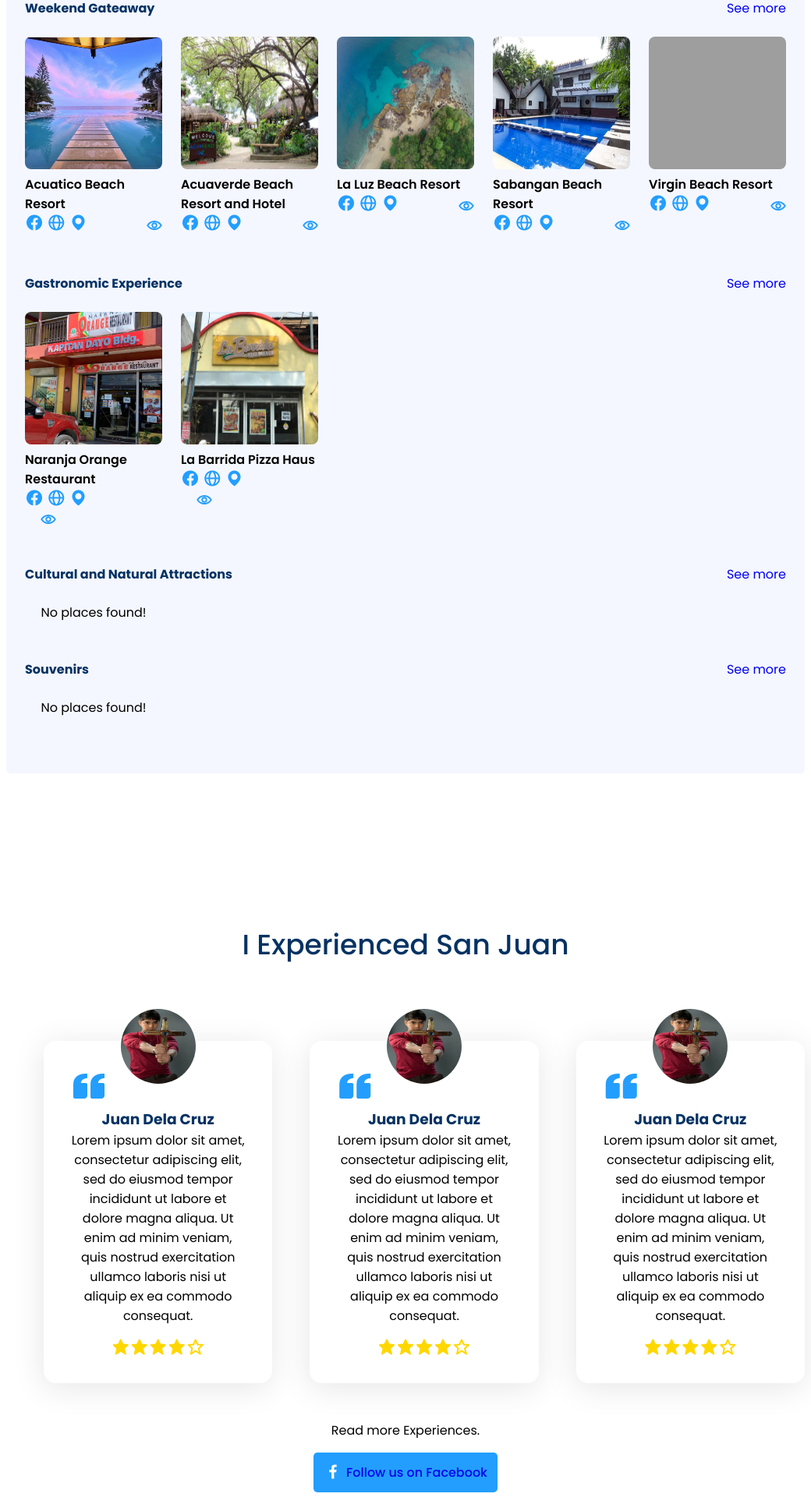
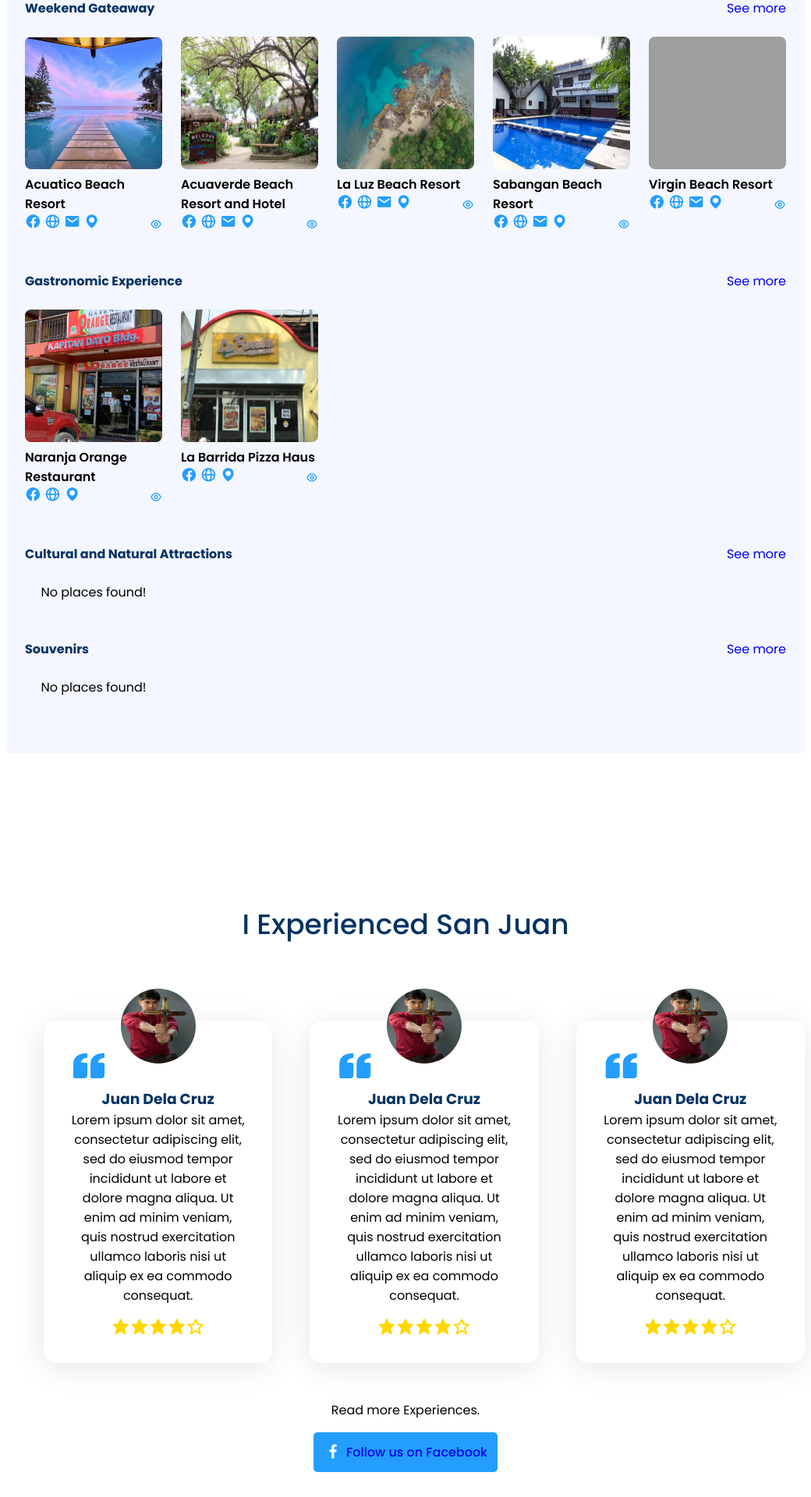
Before and after one commit to Jerremygab/SJ-Tours, a PHP site: page / in a window 1280 px wide; the page is wider, and only the part inside the window is pictured. Shown: the part 1445-3365 px from the top of that part at 78% size, without its empty margins (120-1160 px from the left). Run offline with PHP 8.4, Linux system fonts and the light colour scheme; data comes from the database, SQL or seed files in the repository; data that the repository does not hold is empty; some libraries are stand-ins or nearby versions; grey boxes are pictures that could not be loaded.

Commit message:
85% Done

```diff
--- a/css/style.css
+++ b/css/style.css
@@ -1,5 +1,7 @@
 @import url('https://fonts.googleapis.com/css2?family=Kanit:ital,wght@0,300;1,200;1,800&family=Poppins:ital,wght@0,100;0,200;0,300;0,400;0,500;0,600;0,700;0,800;0,900;1,100;1,200;1,300;1,400;1,500;1,600;1,700;1,800;1,900&family=Rowdies:wght@300;700&family=Rubik:ital,wght@0,300;0,400;0,500;0,600;0,700;0,800;0,900;1,300;1,400;1,500;1,600;1,700;1,800;1,900&display=swap');
 @import url('https://unpkg.com/boxicons@latest/css/boxicons.min.css');
+@import url('https://unicons.iconscout.com/release/v4.0.8/css/line.css');
+@import url('https://maxcdn.bootstrapcdn.com/font-awesome/4.3.0/css/font-awesome.min.css');
 
 :root{
     /*========== Colors ==========*/
@@ -92,6 +94,118 @@ b{
     border-radius: 5px;
     margin-top: 3rem;
 }
+*, *:before, *:after {
+    box-sizing: border-box;
+  }
+
+  .modal-container {
+    margin: 60px auto;
+    padding-top: 0px;
+    position: relative;
+    width: 160px;
+  }
+  .modal-container .modal-btn {
+    display: block;
+    margin: 0 auto;
+    color: #fff;
+    width: 160px;
+    height: 50px;
+    line-height: 50px;
+    background: #446CB3;
+    font-size: 22px;
+    border: 0;
+    border-radius: 3px;
+    cursor: pointer;
+    text-align: center;
+    box-shadow: 0 5px 5px -5px #333;
+    transition: background 0.3s ease-in;
+  }
+  .modal-container .modal-btn:hover {
+    background: #365690;
+  }
+  .modal-container .modal-content,
+  .modal-container .modal-backdrop {
+    height: 0;
+    width: 0;
+    opacity: 0;
+    visibility: hidden;
+    overflow: hidden;
+    cursor: pointer;
+    transition: opacity 0.2s ease-in;
+  }
+  .modal-container .modal-close {
+    color: #aaa;
+    position: absolute;
+    right: 5px;
+    top: 5px;
+    padding-top: 3px;
+    background: #fff;
+    font-size: 16px;
+    width: 25px;
+    height: 25px;
+    font-weight: bold;
+    text-align: center;
+    cursor: pointer;
+  }
+  .modal-container .modal-close:hover {
+    color: #333;
+  }
+  .modal-container .modal-content-btn {
+    position: absolute;
+    text-align: center;
+    cursor: pointer;
+    bottom: 20px;
+    right: 30px;
+    background: #446CB3;
+    color: #fff;
+    width: 50px;
+    border-radius: 2px;
+    font-size: 14px;
+    height: 32px;
+    padding-top: 9px;
+    font-weight: normal;
+  }
+  .modal-container .modal-content-btn:hover {
+    color: #fff;
+    background: #365690;
+  }
+  .modal-container #modal-toggle {
+    display: none;
+  }
+  .modal-container #modal-toggle.active ~ .modal-backdrop, .modal-container #modal-toggle:checked ~ .modal-backdrop {
+    background-color: rgba(0, 0, 0, 0.6);
+    width: 100vw;
+    height: 100vh;
+    position: fixed;
+    left: 0;
+    top: 0;
+    z-index: 9;
+    visibility: visible;
+    opacity: 1;
+    transition: opacity 0.2s ease-in;
+  }
+  .modal-container #modal-toggle.active ~ .modal-content, .modal-container #modal-toggle:checked ~ .modal-content {
+    opacity: 1;
+    background-color: #fff;
+    max-width: 400px;
+    width: 400px;
+    height: 280px;
+    padding: 10px 30px;
+    position: fixed;
+    left: calc(50% - 200px);
+    top: 12%;
+    border-radius: 4px;
+    z-index: 999;
+    pointer-events: auto;
+    cursor: auto;
+    visibility: visible;
+    box-shadow: 0 3px 7px rgba(0, 0, 0, 0.6);
+  }
+  @media (max-width: 400px) {
+    .modal-container #modal-toggle.active ~ .modal-content, .modal-container #modal-toggle:checked ~ .modal-content {
+      left: 0;
+    }
+  }
 footer{
     background-color: var(--modal-color);
     display: grid;
@@ -182,7 +296,7 @@ header.sticky{
 }
 
 .icons_{
-    font-size: 1.5rem;
+    font-size: 1.3rem;
     color: var(--secondary-color);
     transition: all .4s ease ;
 }
@@ -308,19 +422,34 @@ header.sticky{
 }
 .exp_icons{
     display: flex;
-    justify-content: space-between;
+    align-items: center;
+}
+.view_count{
+    display: flex;
+    gap:2px;
+    align-items: center;
+    margin-left: auto;
+}
+.view_count p{
+    font-size: var(--smaller-font-size);
+    font-weight: var(--font-medium);
+}
+.view_count .icons_{
+    font-size: var(--normal-font-size);
 }
 .exp_links .icons_:hover{
     transform: scale(1.3);
 }
 .views_{
-    display: grid;
-    grid-template-columns: repeat(2,1fr);
+    display: flex;
+    justify-content: space-between;
     align-items: center;
     width: 2.5rem;
     fill: var(--secondary-color);
 }
-
+.views_ .eye{
+    width: 100%;
+}
 .quick_view .form{
     padding:2rem;
     background-color: var(--modal-color);
@@ -713,7 +842,7 @@ table td{
     border-radius: .5rem;
     transition: all .4s ease 0s;
 }
-.btn{
+.visit_btn{
     cursor: pointer;
     color: var(--bg-color);
     font-size: var(--normal-font-size);
@@ -724,7 +853,7 @@ table td{
     padding: .5rem 1.5rem;
     margin-top: 1rem;
 }
-.btn:hover{
+.visit_btn:hover{
     box-shadow: 0 4px 8px 0 rgba(0, 0, 0, 0.2), 0 6px 20px 0 rgba(0, 0, 0, 0.19);
 }
 
--- a/gs-see-more.php
+++ b/gs-see-more.php
@@ -51,7 +51,7 @@ include 'components/connect.php';
                             <p><?= $fetch_places['description']; ?></p>
 
                             <a href="quickview.php?pid=<?= $fetch_places['id']; ?>">
-                                <button class="btn">Visit Now</button>
+                                <button class="visit_btn">Visit Now</button>
                             </a>
                         </div>
                     </div>
--- a/index.php
+++ b/index.php
@@ -106,7 +106,7 @@ include 'components/connect.php';
                     ?>
                     <div class="weekend_gateaway">
                         <div class="exp_img_box">
-                        <a href="quickview.php?pid=<?= $fetch_places['id']; ?>" target="_blank">
+                        <a href="quickview.php?pid=<?= $fetch_places['id']; ?>">
                             <img id="<?= $fetch_places['id']; ?>" tbl="weekend_gateaway" thumbnail src="img/tourist/<?= $fetch_places['img1']; ?>" >
                         </a>
                         </div>
@@ -117,15 +117,24 @@ include 'components/connect.php';
                             <div class="exp_links">
                                 <a href="<?= $fetch_places['fb_link']; ?>" target="_blank"><i class='bx bxl-facebook-circle icons_'></i></a>
                                 <a href="<?= $fetch_places['web_link']; ?>" target="_blank"><i class='bx bx-globe icons_'></i></a>
-                                <!-- <a href="<?= $fetch_places['gmail_link']; ?>" target="_blank"><i class='bx bxs-envelope icons_'></i></a> -->
-                                <!-- <a href="<?= $fetch_places['phone_link']; ?>" target="_blank"><i class='bx bxs-phone icons_'></i></a> -->
+                                <!-- <i class='bx bxs-phone icons_' for="modal-toggle"></i> -->
+                                <a href="#modal-one"><i class='bx bxs-envelope icons_' onclick="modal()"></i></a>
                                 <a href="<?= $fetch_places['map_link']; ?>" target="_blank"><i class='bx bxs-map icons_'></i></a>
                             </div>
-                            <div class="views_">
-
-                                <span id="display_weekend_gateaway_<?= $fetch_places['id']; ?>"><?= $fetch_places['views']; ?></span>
-
-                                <svg class="eye"xmlns="http://www.w3.org/2000/svg" viewBox="0 0 32 32" id="eye"><path d="M31.299 15.25C28.15 9.8 22.289 6.414 16 6.414S3.849 9.8.701 15.25a1.497 1.497 0 0 0 0 1.5C3.85 22.2 9.711 25.586 16 25.586S28.151 22.2 31.299 16.75a1.497 1.497 0 0 0 0-1.5zM16 22.586A14.712 14.712 0 0 1 3.763 16c2.7-4.084 7.31-6.586 12.237-6.586S25.537 11.916 28.237 16A14.712 14.712 0 0 1 16 22.586z"></path><path d="M16 10.054c-3.278 0-5.946 2.668-5.946 5.946s2.668 5.946 5.946 5.946 5.946-2.668 5.946-5.946-2.668-5.946-5.946-5.946zm0 8.892c-1.625 0-2.946-1.321-2.946-2.946s1.321-2.946 2.946-2.946 2.946 1.321 2.946 2.946-1.321 2.946-2.946 2.946z"></path></svg>
+                                <!-- <div class="modal-container">
+                                    <input id="modal-toggle" type="checkbox">
+                                        <label class="modal-btn" for="modal-toggle">Click me</label>
+                                        <label class="modal-backdrop" for="modal-toggle"></label>
+                                    <div class="modal-content">
+                                        <label class="modal-close" for="modal-toggle">&#x2715;</label>
+                                        <h2>Modal title</h2><hr />
+                                        <p>Hello from inside the modal!</p>
+                                        <label class="modal-content-btn" for="modal-toggle">OK</label>
+                                    </div>
+                                </div>  -->
+                            <div class="view_count">
+                                <p id="display_weekend_gateaway_<?= $fetch_places['id']; ?>"><?= $fetch_places['views']; ?></p>
+                                <i class="uil uil-eye icons_"></i>
                             </div>
                         </div>
                     </div>
@@ -158,6 +167,7 @@ include 'components/connect.php';
                         <div class="exp_place">
                             <b><?= $fetch_places['place_name']; ?></b>
                         </div>
+                        <div class="exp_icons">
                             <div class="exp_links">
                                 <a href="<?= $fetch_places['fb_link']; ?>" target="_blank"><i class='bx bxl-facebook-circle icons_'></i></a>
                                 <a href="<?= $fetch_places['web_link']; ?>" target="_blank"><i class='bx bx-globe icons_'></i></a>
@@ -165,9 +175,10 @@ include 'components/connect.php';
                                 <!-- <a href="<?= $fetch_places['phone_link']; ?>" target="_blank"><i class='bx bxs-phone icons_'></i></a> -->
                                 <a href="<?= $fetch_places['map_link']; ?>" target="_blank"><i class='bx bxs-map icons_'></i></a>
                             </div>
-                        <div class="views_">
-                            <span id="display_gastronomic_exp_<?= $fetch_places['id']; ?>"><?= $fetch_places['views']; ?></span>
-                            <svg class="eye"xmlns="http://www.w3.org/2000/svg" viewBox="0 0 32 32" id="eye"><path d="M31.299 15.25C28.15 9.8 22.289 6.414 16 6.414S3.849 9.8.701 15.25a1.497 1.497 0 0 0 0 1.5C3.85 22.2 9.711 25.586 16 25.586S28.151 22.2 31.299 16.75a1.497 1.497 0 0 0 0-1.5zM16 22.586A14.712 14.712 0 0 1 3.763 16c2.7-4.084 7.31-6.586 12.237-6.586S25.537 11.916 28.237 16A14.712 14.712 0 0 1 16 22.586z"></path><path d="M16 10.054c-3.278 0-5.946 2.668-5.946 5.946s2.668 5.946 5.946 5.946 5.946-2.668 5.946-5.946-2.668-5.946-5.946-5.946zm0 8.892c-1.625 0-2.946-1.321-2.946-2.946s1.321-2.946 2.946-2.946 2.946 1.321 2.946 2.946-1.321 2.946-2.946 2.946z"></path></svg>
+                            <div class="view_count">
+                                <p id="display_gastronomic_exp_<?= $fetch_places['id']; ?>"><?= $fetch_places['views']; ?></p>
+                                <i class="uil uil-eye icons_"></i>
+                            </div>
                         </div>
                     </div>
                     <?php
@@ -199,6 +210,7 @@ include 'components/connect.php';
                         <div class="exp_place">
                             <b><?= $fetch_places['place_name']; ?></b>
                         </div>
+                        <div class="exp_icons">
                             <div class="exp_links">
                                 <a href="<?= $fetch_places['fb_link']; ?>" target="_blank"><i class='bx bxl-facebook-circle icons_'></i></a>
                                 <a href="<?= $fetch_places['web_link']; ?>" target="_blank"><i class='bx bx-globe icons_'></i></a>
@@ -206,9 +218,11 @@ include 'components/connect.php';
                                 <!-- <a href="<?= $fetch_places['phone_link']; ?>" target="_blank"><i class='bx bxs-phone icons_'></i></a> -->
                                 <a href="<?= $fetch_places['map_link']; ?>" target="_blank"><i class='bx bxs-map icons_'></i></a>
                             </div>
-                        <div class="views_">
-                        <span id="display_attractions_<?= $fetch_places['id']; ?>"><?= $fetch_places['views']; ?></span>
-                            <svg class="eye"xmlns="http://www.w3.org/2000/svg" viewBox="0 0 32 32" id="eye"><path d="M31.299 15.25C28.15 9.8 22.289 6.414 16 6.414S3.849 9.8.701 15.25a1.497 1.497 0 0 0 0 1.5C3.85 22.2 9.711 25.586 16 25.586S28.151 22.2 31.299 16.75a1.497 1.497 0 0 0 0-1.5zM16 22.586A14.712 14.712 0 0 1 3.763 16c2.7-4.084 7.31-6.586 12.237-6.586S25.537 11.916 28.237 16A14.712 14.712 0 0 1 16 22.586z"></path><path d="M16 10.054c-3.278 0-5.946 2.668-5.946 5.946s2.668 5.946 5.946 5.946 5.946-2.668 5.946-5.946-2.668-5.946-5.946-5.946zm0 8.892c-1.625 0-2.946-1.321-2.946-2.946s1.321-2.946 2.946-2.946 2.946 1.321 2.946 2.946-1.321 2.946-2.946 2.946z"></path></svg>
+                            <div></div>
+                            <div class="view_count">
+                                <p id="display_attractions_<?= $fetch_places['id']; ?>"><?= $fetch_places['views']; ?></p>
+                                <i class="uil uil-eye icons_"></i>
+                            </div>
                         </div>
                     </div>
                     <?php
@@ -240,6 +254,7 @@ include 'components/connect.php';
                         <div class="exp_place">
                             <b><?= $fetch_places['place_name']; ?></b>
                         </div>
+                        <div class="exp_icons">
                             <div class="exp_links">
                                 <a href="<?= $fetch_places['fb_link']; ?>" target="_blank"><i class='bx bxl-facebook-circle icons_'></i></a>
                                 <a href="<?= $fetch_places['web_link']; ?>" target="_blank"><i class='bx bx-globe icons_'></i></a>
@@ -247,9 +262,10 @@ include 'components/connect.php';
                                 <!-- <a href="<?= $fetch_places['phone_link']; ?>" target="_blank"><i class='bx bxs-phone icons_'></i></a> -->
                                 <a href="<?= $fetch_places['map_link']; ?>" target="_blank"><i class='bx bxs-map icons_'></i></a>
                             </div>
-                        <div class="views_">
-                            <span id="display_souvenirs_<?= $fetch_places['id']; ?>"><?= $fetch_places['views']; ?></span>
-                            <svg class="eye"xmlns="http://www.w3.org/2000/svg" viewBox="0 0 32 32" id="eye"><path d="M31.299 15.25C28.15 9.8 22.289 6.414 16 6.414S3.849 9.8.701 15.25a1.497 1.497 0 0 0 0 1.5C3.85 22.2 9.711 25.586 16 25.586S28.151 22.2 31.299 16.75a1.497 1.497 0 0 0 0-1.5zM16 22.586A14.712 14.712 0 0 1 3.763 16c2.7-4.084 7.31-6.586 12.237-6.586S25.537 11.916 28.237 16A14.712 14.712 0 0 1 16 22.586z"></path><path d="M16 10.054c-3.278 0-5.946 2.668-5.946 5.946s2.668 5.946 5.946 5.946 5.946-2.668 5.946-5.946-2.668-5.946-5.946-5.946zm0 8.892c-1.625 0-2.946-1.321-2.946-2.946s1.321-2.946 2.946-2.946 2.946 1.321 2.946 2.946-1.321 2.946-2.946 2.946z"></path></svg>
+                            <div class="view_count">
+                                <p id="display_souvenirs_<?= $fetch_places['id']; ?>"><?= $fetch_places['views']; ?></p>
+                                <i class="uil uil-eye icons_"></i>
+                            </div>
                         </div>
                     </div>
                     <?php
--- a/wg-see-more.php
+++ b/wg-see-more.php
@@ -51,7 +51,7 @@ include 'components/connect.php';
                             <p><?= $fetch_places['description']; ?></p>
 
                             <a href="quickview.php?pid=<?= $fetch_places['id']; ?>">
-                                <button class="btn">Visit Now</button>
+                                <button class="visit_btn">Visit Now</button>
                             </a>
                         </div>
                     </div>
```
Also changed, not shown: admin/login.php (renamed from admin/admin.php, +10 -0 lines), css/admin.css (+5 -2 lines), js/script.js (+21 -0 lines). Lines whose indentation alone changed are shown as unchanged.
